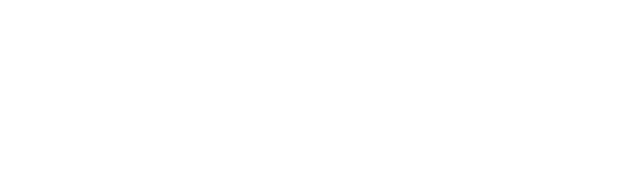
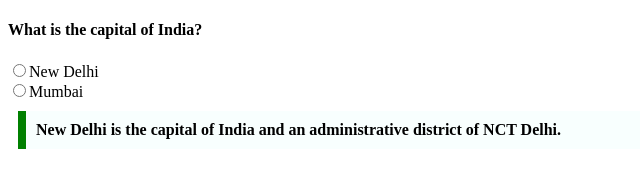
Before and after one commit to acciojob/trivia-PyhtonDeveloperNishu, a website: page main.html in a window 1280 px wide. Shown: the whole page, without its empty margins (0-640 px from the left). Drawn offline with Linux system fonts and the light colour scheme.

Commit message:
created a submission

```diff
--- a/main.html
+++ b/main.html
@@ -8,7 +8,13 @@
 
 <body>
 	<!-- the entire body must be written by student -->
-    <script type="text/javascript" src="./script.js">
+    <h4 class=>What is the capital of India?</h4>
+	<input type="radio"><span>New Delhi</span>
+	<br>
+	<input type="radio"><span>Mumbai</span>
+	<blockquote class="block">New Delhi is the capital of India and an administrative district of NCT Delhi.
+	</blockquote>
+	<script type="text/javascript" src="./script.js">
 </script>
 
 </body>
--- a/styles.css
+++ b/styles.css
@@ -1,2 +1,10 @@
 
 /* Your CSS Code here. */
+.block{
+	max-width:600px;
+	margin:10px;
+	padding:10px;
+	border-left: solid green 8px;
+	background-color: #f8fffe;
+	font-weight: bold;
+}
```
